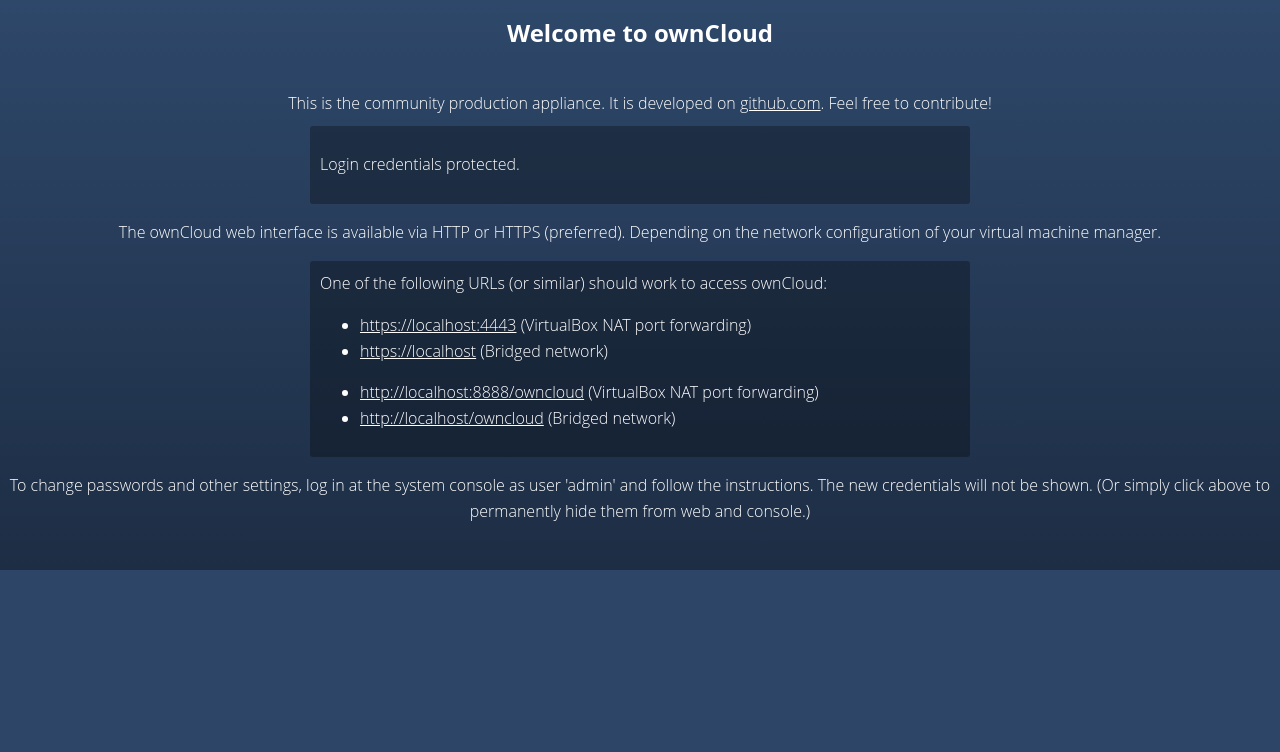
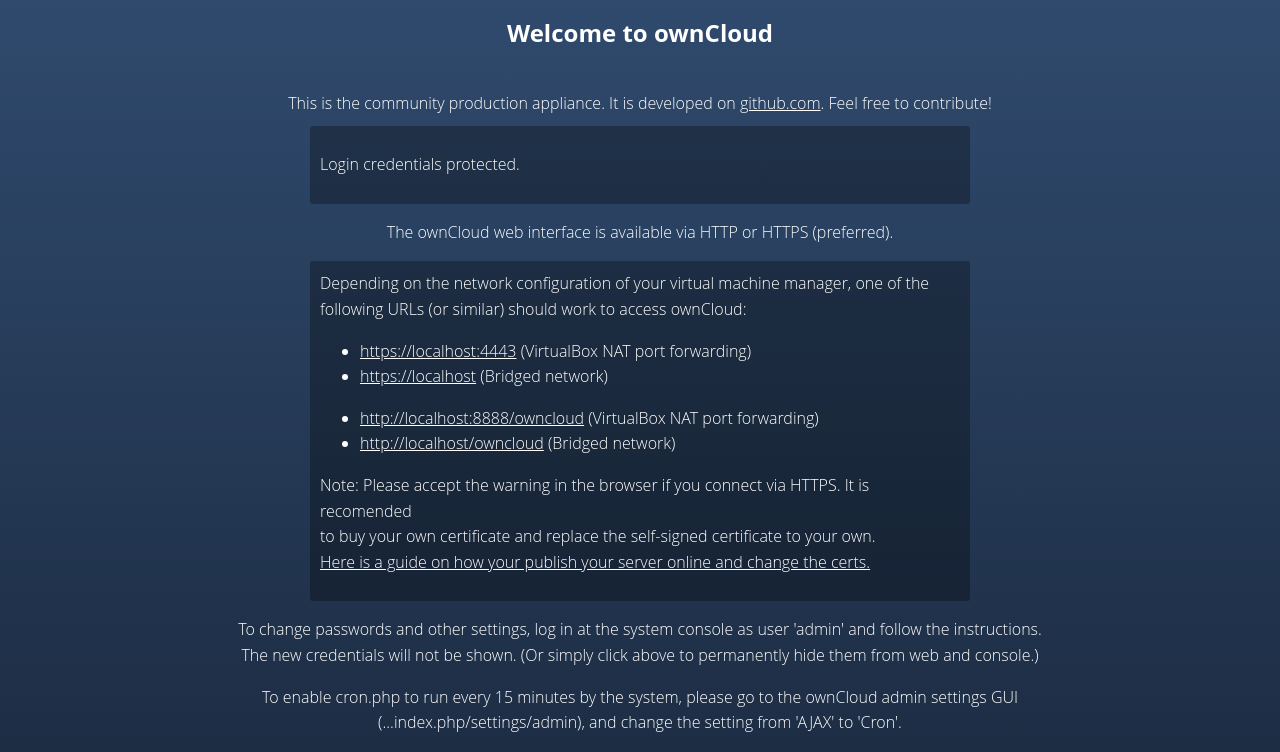
Before and after one commit to owncloud-archive/vm, a PHP site: page / in a window 1280 px wide. Shown: the part 230-982 px from the top of the page. Before the commit the page ends 800 px from the top, so only its background shows below. Run offline with PHP 8.4, Linux system fonts and the light colour scheme.

Commit message:
Add break to make it more nice...
...plus add some more info.

Linked my own guide, but it would be better to link to ownCloud docs cc @carlaschroder

```diff
--- a/vagrant/oc8ce/index.php
+++ b/vagrant/oc8ce/index.php
@@ -115,10 +115,11 @@
 ?>
 </pre></font></div>
 
-<p>The ownCloud web interface is available via HTTP or HTTPS (preferred). Depending on the network configuration of your virtual machine manager.
+<p>The ownCloud web interface is available via HTTP or HTTPS (preferred).
 
 <div class="information">
-One of the following URLs (or similar) should work to access ownCloud:
+Depending on the network configuration of your virtual machine manager, one of the
+<br>following URLs (or similar) should work to access ownCloud:
 <ul>
  <li><a href="https://<?=$_SERVER['SERVER_NAME'];?>:4443/"        >https://<?=$_SERVER['SERVER_NAME'];?>:4443</a> (VirtualBox NAT port forwarding)
  <li><a href="https://<?=$_SERVER['SERVER_NAME'];?>/"             >https://<?=$_SERVER['SERVER_NAME'];?></a> (Bridged network)
@@ -126,8 +127,12 @@
  <li><a href="http://<?=$_SERVER['SERVER_NAME'];?>:8888/owncloud/">http://<?=$_SERVER['SERVER_NAME'];?>:8888/owncloud</a> (VirtualBox NAT port forwarding)
  <li><a href="http://<?=$_SERVER['SERVER_NAME'];?>/owncloud/"     >http://<?=$_SERVER['SERVER_NAME'];?>/owncloud</a> (Bridged network)
 </ul>
+<p>Note: Please accept the warning in the browser if you connect via HTTPS. It is recomended
+<br> to buy your own certificate and replace the self-signed certificate to your own.
+<br><a href="https://www.en0ch.se/publish-your-server-online">Here is a guide on how your publish your server online and change the certs.</a>
 </div>
 
-<p>
-To change passwords and other settings, log in at the system console as user 'admin' and follow the instructions.
-The new credentials will not be shown. (Or simply click above to permanently hide them from web and console.)
+<p> To change passwords and other settings, log in at the system console as user 'admin' and follow the instructions. <br>The new credentials
+will not be shown. (Or simply click above to permanently hide them from web and console.) <br> <p> To enable cron.php to run every 15 minutes by
+the system, please go to the ownCloud admin settings GUI<br>(...index.php/settings/admin), and change the setting from 'AJAX' to 'Cron'.
+</p>
```
